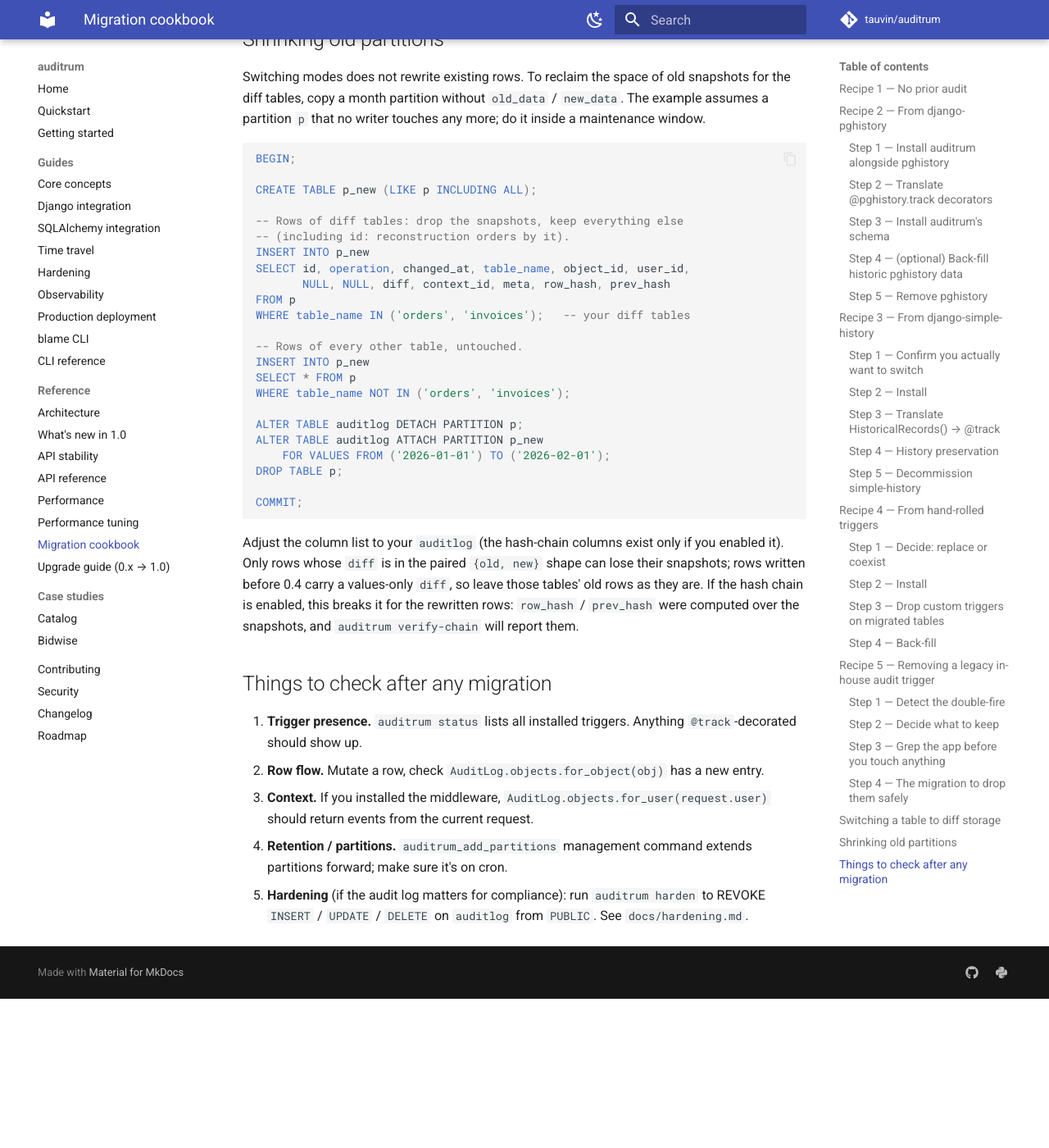
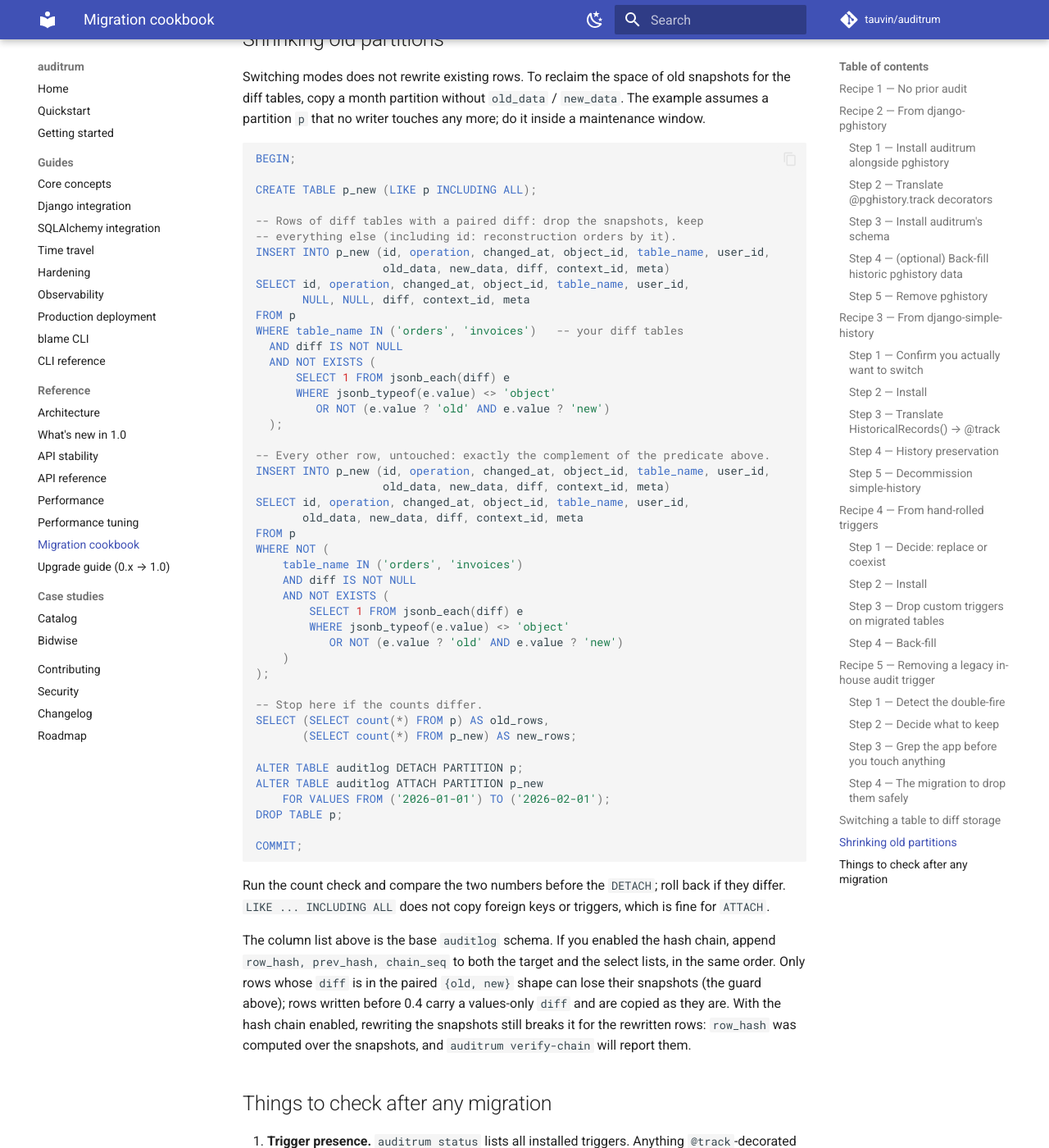
Before and after one commit to tauvin/auditrum, an MkDocs documentation site: the page built from docs/migration-cookbook.md, in a window 1280 px wide and 1400 px high, scrolled down 9646 px. Shown: the whole window at 82% size. Built offline with MkDocs 1.6.1 and Material for MkDocs 9.7.7, drawn with Linux system fonts in a browser that asks for light colours; comment, search, counter and statistics services are not loaded; before the commit the page ends 10864 px from its top, so only the background shows below that.

````diff
--- a/docs/migration-cookbook.md
+++ b/docs/migration-cookbook.md
@@ -494,18 +494,40 @@ BEGIN;
 
 CREATE TABLE p_new (LIKE p INCLUDING ALL);
 
--- Rows of diff tables: drop the snapshots, keep everything else
--- (including id: reconstruction orders by it).
-INSERT INTO p_new
-SELECT id, operation, changed_at, table_name, object_id, user_id,
-       NULL, NULL, diff, context_id, meta, row_hash, prev_hash
+-- Rows of diff tables with a paired diff: drop the snapshots, keep
+-- everything else (including id: reconstruction orders by it).
+INSERT INTO p_new (id, operation, changed_at, object_id, table_name, user_id,
+                   old_data, new_data, diff, context_id, meta)
+SELECT id, operation, changed_at, object_id, table_name, user_id,
+       NULL, NULL, diff, context_id, meta
 FROM p
-WHERE table_name IN ('orders', 'invoices');   -- your diff tables
+WHERE table_name IN ('orders', 'invoices')   -- your diff tables
+  AND diff IS NOT NULL
+  AND NOT EXISTS (
+      SELECT 1 FROM jsonb_each(diff) e
+      WHERE jsonb_typeof(e.value) <> 'object'
+         OR NOT (e.value ? 'old' AND e.value ? 'new')
+  );
 
--- Rows of every other table, untouched.
-INSERT INTO p_new
-SELECT * FROM p
-WHERE table_name NOT IN ('orders', 'invoices');
+-- Every other row, untouched: exactly the complement of the predicate above.
+INSERT INTO p_new (id, operation, changed_at, object_id, table_name, user_id,
+                   old_data, new_data, diff, context_id, meta)
+SELECT id, operation, changed_at, object_id, table_name, user_id,
+       old_data, new_data, diff, context_id, meta
+FROM p
+WHERE NOT (
+    table_name IN ('orders', 'invoices')
+    AND diff IS NOT NULL
+    AND NOT EXISTS (
+        SELECT 1 FROM jsonb_each(diff) e
+        WHERE jsonb_typeof(e.value) <> 'object'
+           OR NOT (e.value ? 'old' AND e.value ? 'new')
+    )
+);
+
+-- Stop here if the counts differ.
+SELECT (SELECT count(*) FROM p) AS old_rows,
+       (SELECT count(*) FROM p_new) AS new_rows;
 
 ALTER TABLE auditlog DETACH PARTITION p;
 ALTER TABLE auditlog ATTACH PARTITION p_new
@@ -515,13 +537,19 @@ DROP TABLE p;
 COMMIT;
 ```
 
-Adjust the column list to your `auditlog` (the hash-chain columns exist
-only if you enabled it). Only rows whose `diff` is in the paired
-`{old, new}` shape can lose their snapshots; rows written before 0.4
-carry a values-only `diff`, so leave those tables' old rows as they
-are. If the hash chain is enabled, this breaks it for the rewritten
-rows: `row_hash` / `prev_hash` were computed over the snapshots, and
-`auditrum verify-chain` will report them.
+Run the count check and compare the two numbers before the `DETACH`;
+roll back if they differ. `LIKE ... INCLUDING ALL` does not copy foreign
+keys or triggers, which is fine for `ATTACH`.
+
+The column list above is the base `auditlog` schema. If you enabled the
+hash chain, append `row_hash, prev_hash, chain_seq` to both the target
+and the select lists, in the same order. Only rows whose `diff` is in
+the paired `{old, new}` shape can lose their snapshots (the guard
+above); rows written before 0.4 carry a values-only `diff` and are
+copied as they are. With the hash chain enabled, rewriting the
+snapshots still breaks it for the rewritten rows: `row_hash` was
+computed over the snapshots, and `auditrum verify-chain` will report
+them.
 
 ## Things to check after any migration
 
````
Also changed, not shown: docs/performance-tuning.md (+2 -2 lines), docs/time-travel.md (+10 -7 lines).
